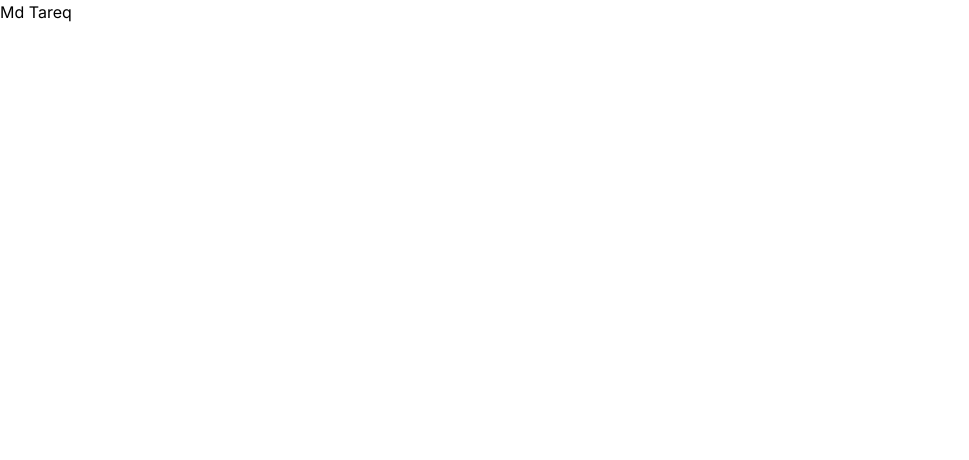
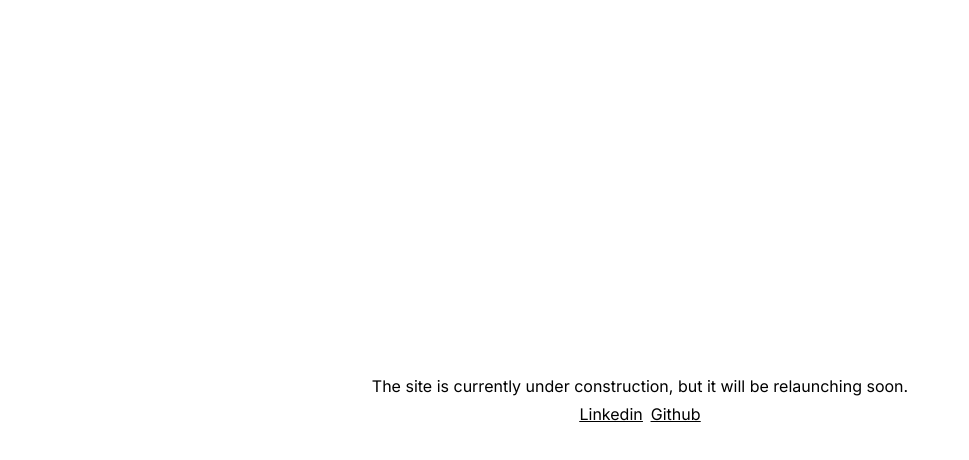
Before and after one commit to tareqnmd/tareqnmd.com, a Next.js app: page / in a window 1280 px wide. Shown: the top 460 px of the page, without its empty margins (0-969 px from the left). Built offline with nearby package versions, Linux system fonts and the light colour scheme.

Commit message:
update site instruction

```diff
--- a/app/page.tsx
+++ b/app/page.tsx
@@ -1,5 +1,7 @@
+import UnderConstruction from '@/components/UnderConstruction';
+
 const page = () => {
-	return <>Md Tareq</>;
+	return <UnderConstruction />;
 };
 
 export default page;
--- /dev/null
+++ b/components/UnderConstruction.tsx
@@ -0,0 +1,24 @@
+import Link from 'next/link';
+
+const UnderConstruction = () => {
+	return (
+		<div className="h-screen grid place-content-center">
+			<div className="grid gap-1">
+				<h3>
+					The site is currently under construction, but it will be relaunching
+					soon.
+				</h3>
+				<ul className="flex item-center justify-center gap-2">
+					<li className="underline">
+						<Link href="https://www.linkedin.com/in/tareqnmd/">Linkedin</Link>
+					</li>
+					<li className="underline">
+						<Link href="https://github.com/tareqnmd">Github</Link>
+					</li>
+				</ul>
+			</div>
+		</div>
+	);
+};
+
+export default UnderConstruction;
```
Also changed, not shown: 1 other file (tests, documents, lock files or other folders).
